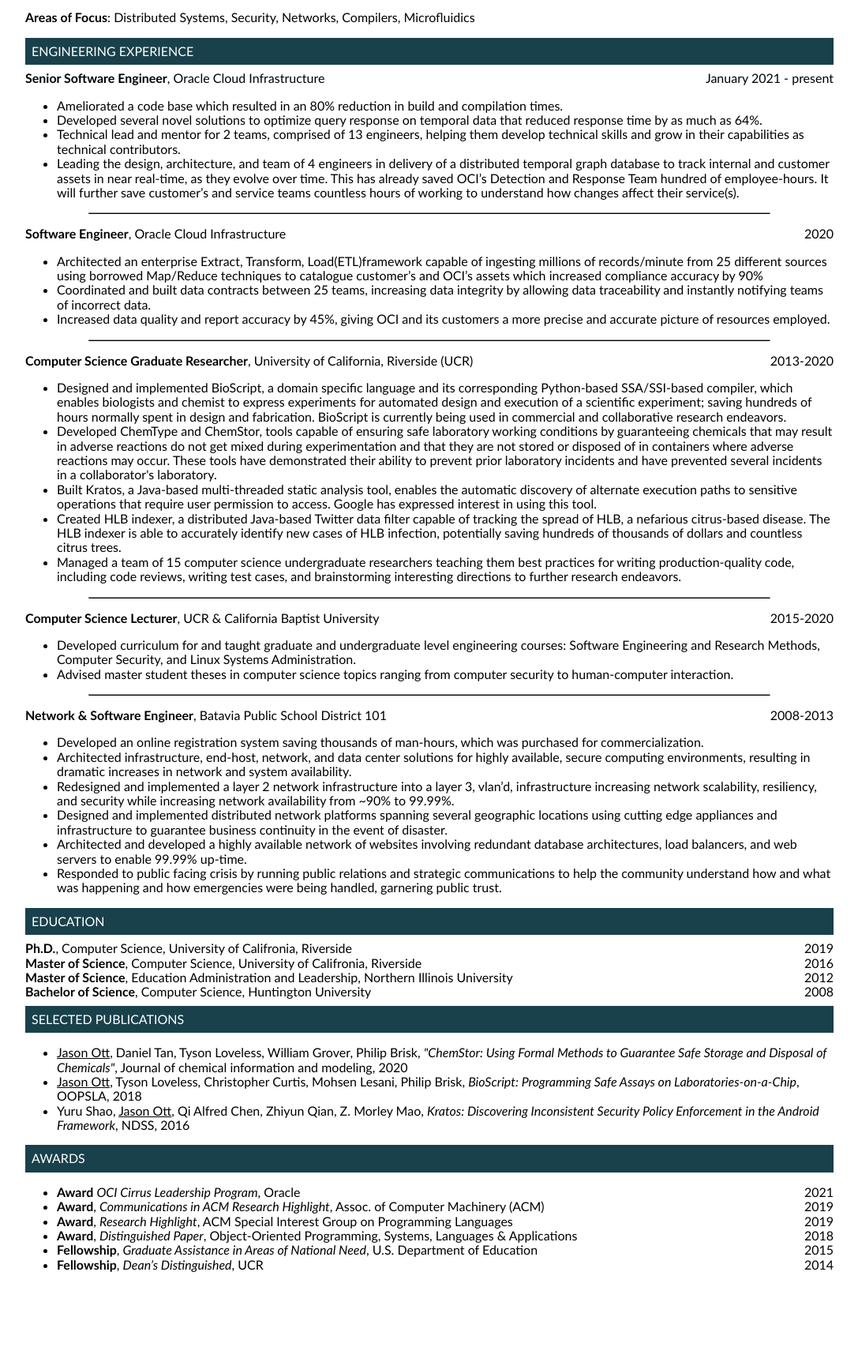
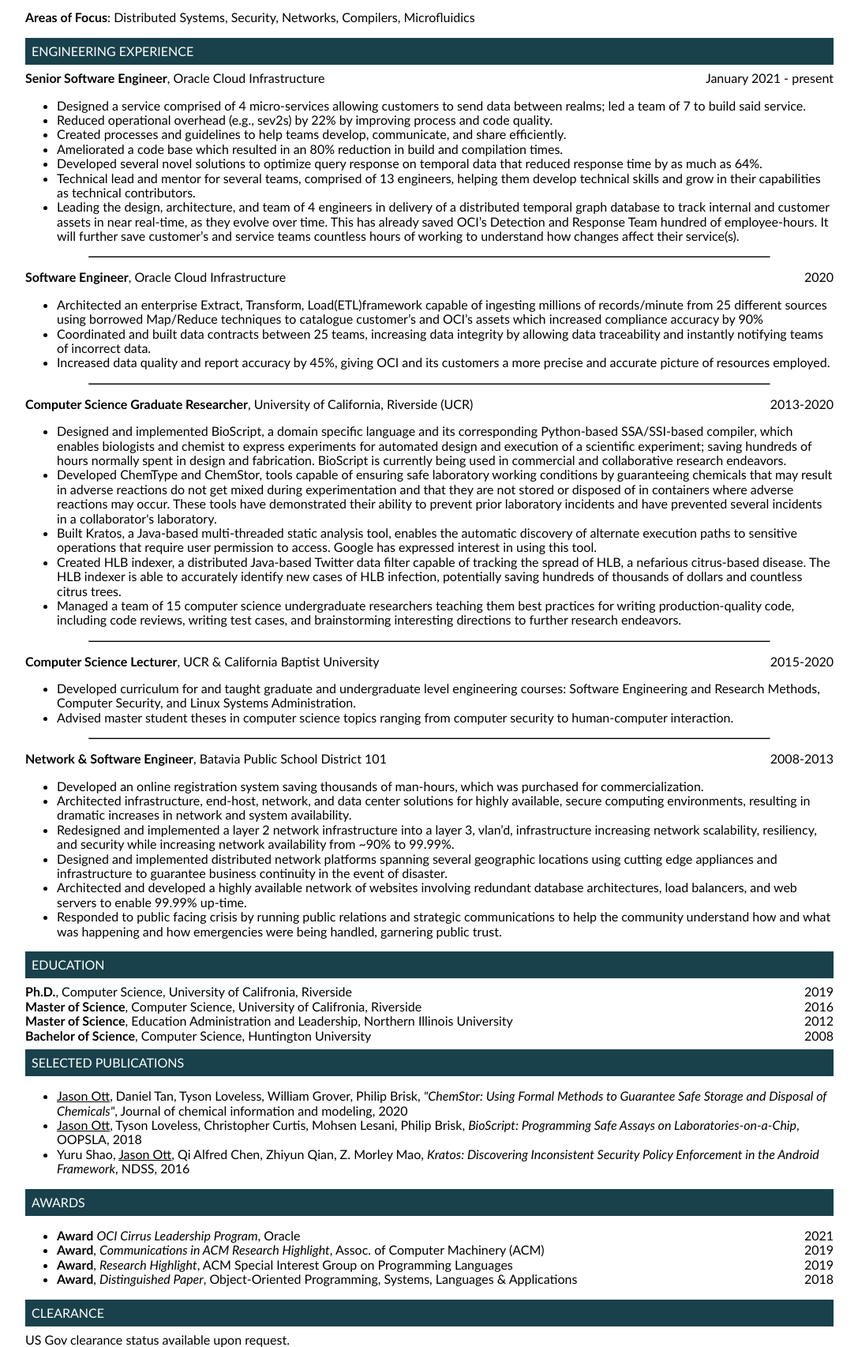
Before and after one commit to lilott8/resume, a plain HTML site: page index.html in a window 1280 px wide. Shown: the part 300-2006 px from the top of the page at 79% size, without its empty margins (96-1183 px from the left). Before the commit the page ends 1927 px from the top, so only its background shows below. Drawn offline with Linux system fonts and the light colour scheme.

Commit message:
added extra stuff

```diff
--- a/index.html
+++ b/index.html
@@ -36,9 +36,12 @@
                 <span class="time-frame right">January 2021 - present</span>
                 <div class="description">
                     <ul>
+                        <li>Designed a service comprised of 4 micro-services allowing customers to send data between realms; led a team of 7 to build said service.</li>
+                        <li>Reduced operational overhead (e.g., sev2s) by 22% by improving process and code quality.</li>
+                        <li>Created processes and guidelines to help teams develop, communicate, and share efficiently.</li>
                         <li>Ameliorated a code base which resulted in an 80% reduction in build and compilation times.</li>
                         <li>Developed several novel solutions to optimize query response on temporal data that reduced response time by as much as 64%.</li>
-                        <li>Technical lead and mentor for 2 teams, comprised of 13 engineers, helping them develop technical skills and grow in their capabilities as technical contributors.</li>
+                        <li>Technical lead and mentor for several teams, comprised of 13 engineers, helping them develop technical skills and grow in their capabilities as technical contributors.</li>
                         <li>Leading the design, architecture, and team of 4 engineers in delivery of a distributed temporal graph database to track internal and customer assets in near real-time, as they evolve over time. This has already saved OCI’s Detection and Response Team hundred of employee-hours. It will further save customer’s and service teams countless hours of working to understand how changes affect their service(s).
                         </li>
                     </ul>
@@ -176,11 +179,15 @@
                 <li><span class="title bold">Award</span>, <span class="emphasize">Communications in ACM Research Highlight</span>, Assoc. of Computer Machinery (ACM)<span class="right">2019</span></li>
                 <li><span class="title bold">Award</span>, <span class="emphasize">Research Highlight</span>, ACM Special Interest Group on Programming Languages <span class="right">2019</span></li>
                 <li><span class="title bold">Award</span>, <span class="emphasize">Distinguished Paper</span>, Object-Oriented Programming, Systems, Languages & Applications<span class="right">2018</span></li>
-                <li><span class="title bold">Fellowship</span>, <span class="emphasize">Graduate Assistance in Areas of National Need</span>, U.S. Department of Education<span class="right">2015</span></li>
-                <li><span class="title bold">Fellowship</span>, <span class="emphasize">Dean’s Distinguished</span>, UCR<span class="right">2014</span></li>
+<!--                <li><span class="title bold">Fellowship</span>, <span class="emphasize">Graduate Assistance in Areas of National Need</span>, U.S. Department of Education<span class="right">2015</span></li>
+                <li><span class="title bold">Fellowship</span>, <span class="emphasize">Dean’s Distinguished</span>, UCR<span class="right">2014</span></li>-->
                 <!-- <li><span class="title bold">Award</span>, <span class="emphasize">Merit for website design</span>, Illinois Chapter of the National School Public Relations Assoc.<span class="right">2013</span></li> -->
                 <!-- <li><span class="title bold">Award</span>, <span class="emphasize">30 under 30</span>, Batavia Chamber of Commerce<span class="right">2012</span></li> -->
             </ul>
+        </section>
+        <section class="section resume cv" id="clearance">
+            <div class="header">Clearance</div>
+            US Gov clearance status available upon request.
         </section>
     </main>
 </body>
```
